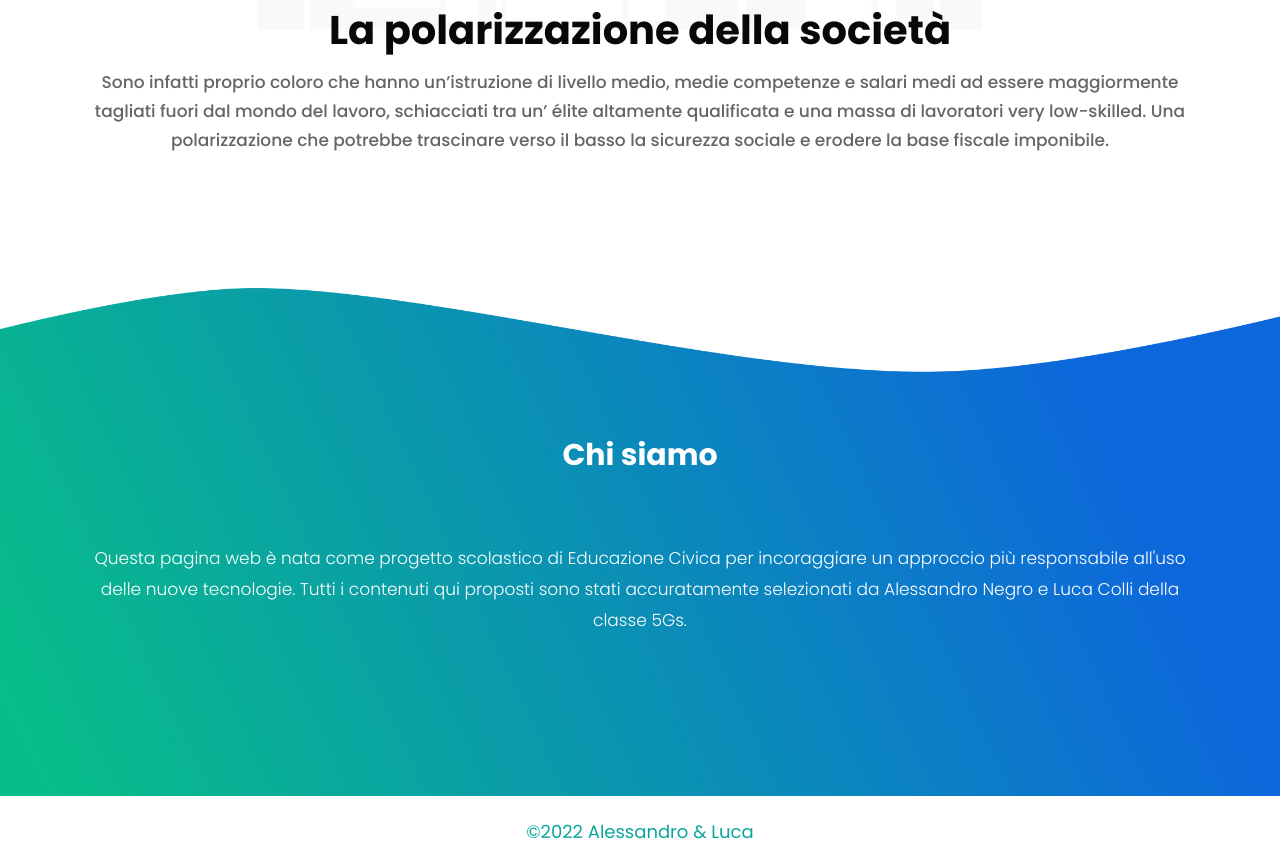
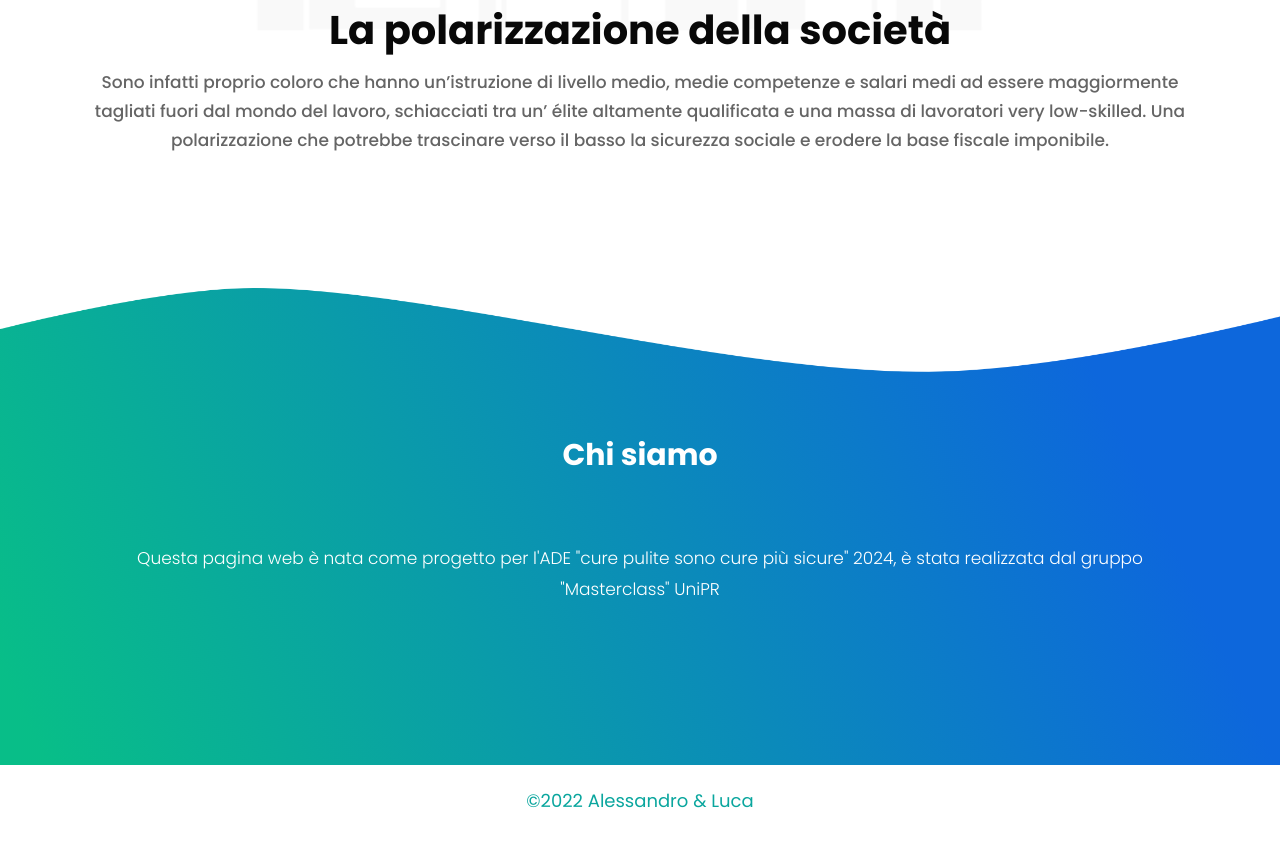
Before and after one commit to alessandro-negro03/alessandro-negro03.github.io, a plain HTML site: page rischio_sociale.html in a window 1280 px wide. Shown: the part 847-1710 px from the top of the page. After the commit the page ends 1679 px from the top, so only its background shows below. Drawn offline with nearby package versions, Linux system fonts and the light colour scheme.

Commit message:
Update rischio_sociale.html

```diff
--- a/rischio_sociale.html
+++ b/rischio_sociale.html
@@ -114,7 +114,7 @@
                   <div class="col-md-12">
                      <div  class="titlepage">
                         <h2>Chi siamo</h2>
-                        <p>Questa pagina web è nata come progetto scolastico di Educazione Civica per incoraggiare un approccio più responsabile all'uso delle nuove tecnologie. Tutti i contenuti qui proposti sono stati accuratamente selezionati da Alessandro Negro e Luca Colli della classe 5Gs.</p>
+                        <p>Questa pagina web è nata come progetto per l'ADE "cure pulite sono cure più sicure" 2024, è stata realizzata dal gruppo "Masterclass" UniPR</p>
                      </div>
                   </div>
                </div>
```
